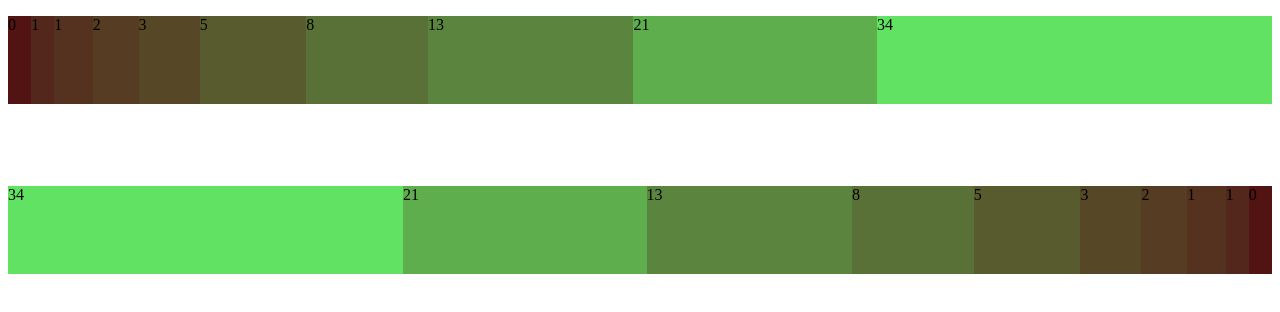
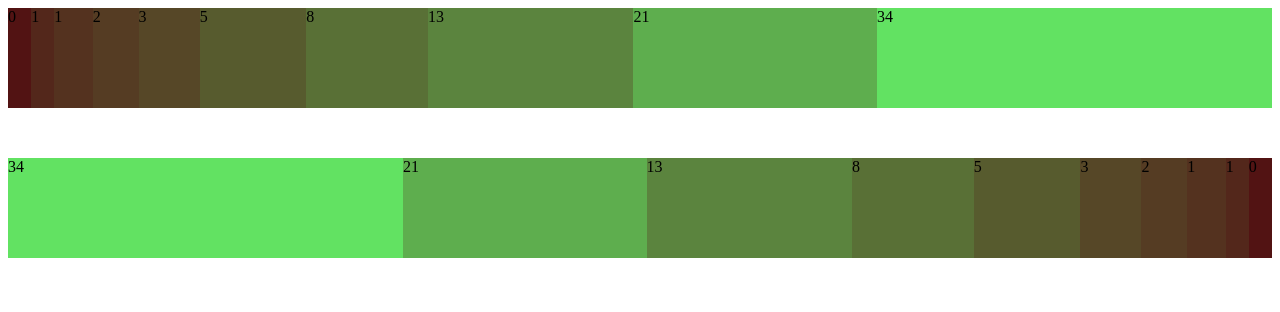
Before and after one commit to P156HAM/Fibonacci, a plain HTML site: page index.html in a window 1280 px wide. Drawn offline with Linux system fonts and the light colour scheme.

Commit message:
Last change

```diff
--- a/index.html
+++ b/index.html
@@ -10,34 +10,30 @@
 
 <body>
 
-    <div class="container">
-        <ul class="all-steps">
-            <div class="step-1">0</div>
-            <div class="step-2">1</div>
-            <div class="step-3">1</div>
-            <div class="step-4">2</div>
-            <div class="step-5">3</div>
-            <div class="step-6">5</div>
-            <div class="step-7">8</div>
-            <div class="step-8">13</div>
-            <div class="step-9">21</div>
-            <div class="step-10">34</div>
-        </ul>
+    <div class="steps-container">
+            <div class="steps step-1">0</div>
+            <div class="steps step-2">1</div>
+            <div class="steps step-3">1</div>
+            <div class="steps step-4">2</div>
+            <div class="steps step-5">3</div>
+            <div class="steps step-6">5</div>
+            <div class="steps step-7">8</div>
+            <div class="steps step-8">13</div>
+            <div class="steps step-9">21</div>
+            <div class="steps step-10">34</div>
     </div>
 
-    <div class="container-2">
-        <ul class="all-steps-2">
-            <div class="step-1">0</div>
-            <div class="step-2">1</div>
-            <div class="step-3">1</div>
-            <div class="step-4">2</div>
-            <div class="step-5">3</div>
-            <div class="step-6">5</div>
-            <div class="step-7">8</div>
-            <div class="step-8">13</div>
-            <div class="step-9">21</div>
-            <div class="step-10">34</div>
-        </ul>
+    <div class="steps-container decrement">
+            <div class="steps step-1">0</div>
+            <div class="steps step-2">1</div>
+            <div class="steps step-3">1</div>
+            <div class="steps step-4">2</div>
+            <div class="steps step-5">3</div>
+            <div class="steps step-6">5</div>
+            <div class="steps step-7">8</div>
+            <div class="steps step-8">13</div>
+            <div class="steps step-9">21</div>
+            <div class="steps step-10">34</div>
     </div>
 
 </body>
--- a/styles.css
+++ b/styles.css
@@ -1,24 +1,20 @@
 
-.container-2{
-    padding-top: 50px;
+.steps-container {
+    display: flex;
+    padding-inline-start: 0px;
+    background-color: rgb(98, 226, 98);
+    margin-bottom: 50px;
 }
 
-.all-steps{
-    background-color: rgb(98, 226, 98);
-    display: flex;
-    flex-direction: reverse;
-    padding-inline-start: 0px;
+.steps-container.decrement {
+    flex-direction: row-reverse;
 }
 
-.all-steps-2{
-    background-color: rgb(98, 226, 98);
-    display: flex;
-    flex-direction: row-reverse;
-    padding-inline-start: 0px;
+.steps{
+    height: 100px;
 }
 .step-1{
     background-color: rgb(82, 19, 19) ;
-    padding-bottom: 70px;
     flex-grow: 0.2;
 }
 
```
